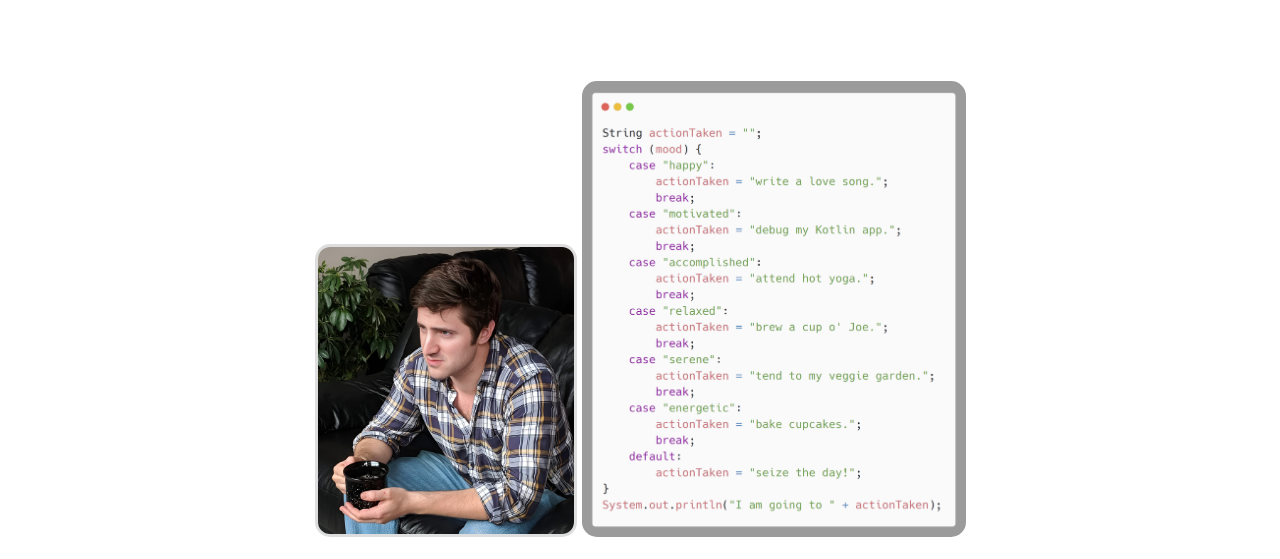
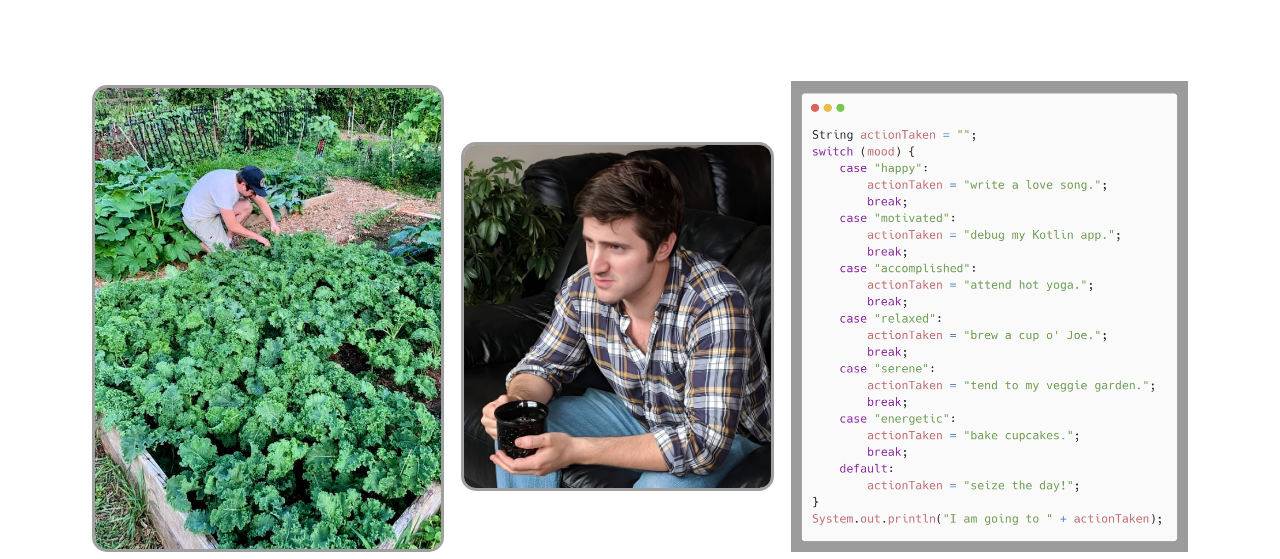
Before and after one commit to Paul-Franklin-student-programs/Three-Word-Movie-Reviews, a website built with webpack: page about.html in a window 1280 px wide. Shown: the top 559 px of the page. Built offline with nearby package versions, Linux system fonts and the light colour scheme.

Commit message:
new images

```diff
--- a/about.html
+++ b/about.html
@@ -9,6 +9,7 @@
 <body class="about-page">
 
 <div class="main-photo-container">
+  <img src="img/kale-image.jpg" alt="" class="kale-image">
   <img src="img/portfolio-pic.jpg" alt="Description of Image" class="about-image">
   <img src="img/carbon3.png" alt="" class="carbon-image">
 </div>
--- a/css/style.css
+++ b/css/style.css
@@ -278,23 +278,31 @@ body {
   align-items: flex-end;
   width: 100%;
   margin-top: 6.3%; /* Adjust spacing from the top */
-  gap: 5px; /* Adjusts the space between the two images */
+  gap: 17px; /* Adjusts the space between the two images */
 }
 
 /* Styling for both images */
 .about-image, .carbon-image {
   display: block;
   height: auto; /* Maintain aspect ratio */
-  border-radius: 15px; /* Rounded edges */
 }
 
 /* Adjust sizes individually */
 .about-image {
-  width: 20%; /* Adjust width */
-  border: 3px solid #ddd; /* Optional border */
+  border-radius: 15px;
+  margin-bottom: 4.75%;
+  width: 24%; /* Adjust width */
+  border: 3px solid #9f9f9f; /* Optional border */
 }
 
 .carbon-image {
-width: 30%;
-height: auto;
+  width: 31%;
+  height: auto;
 }
+
+.kale-image {
+  width: 27%;
+  border-radius: 15px;
+  height: auto;
+  border: 3px solid #9f9f9f;
+}
```
Also changed, not shown: img/tab-image-bottom.png (added), img/tab-image-top.png (added).
